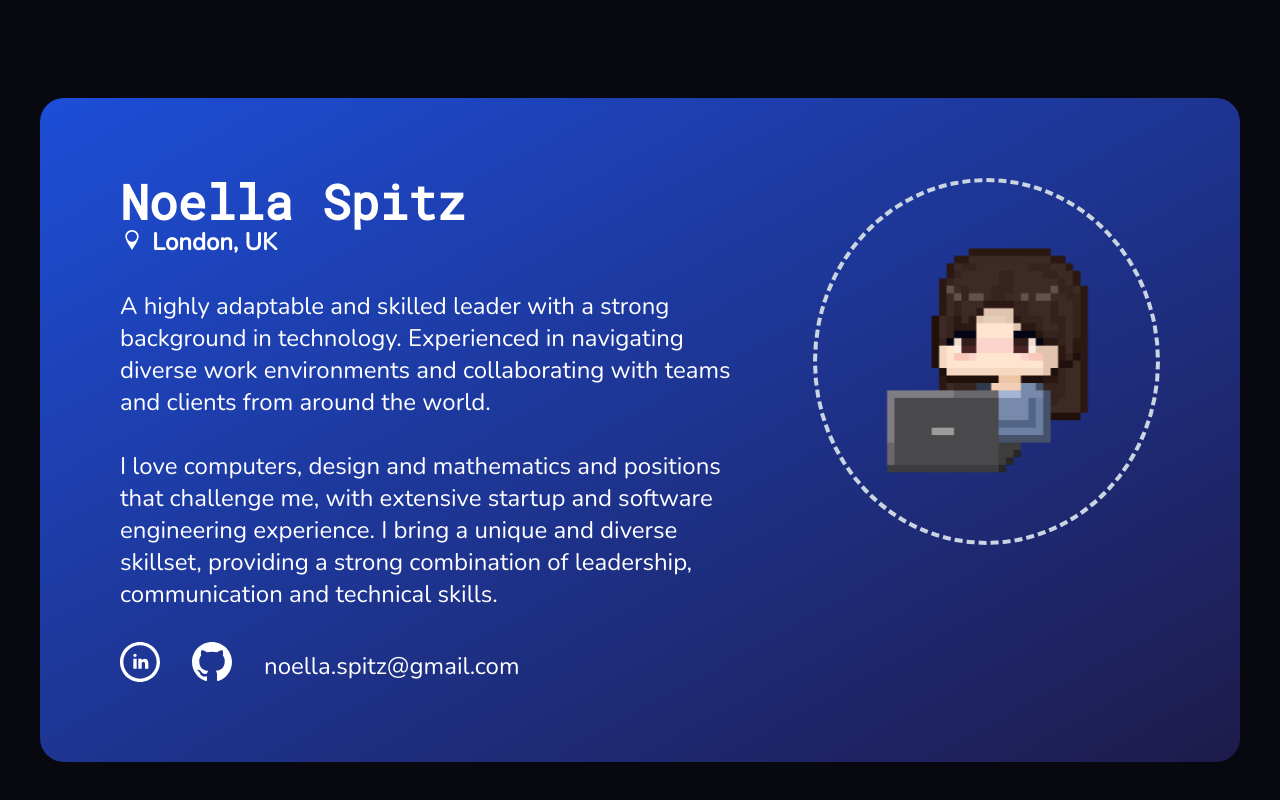
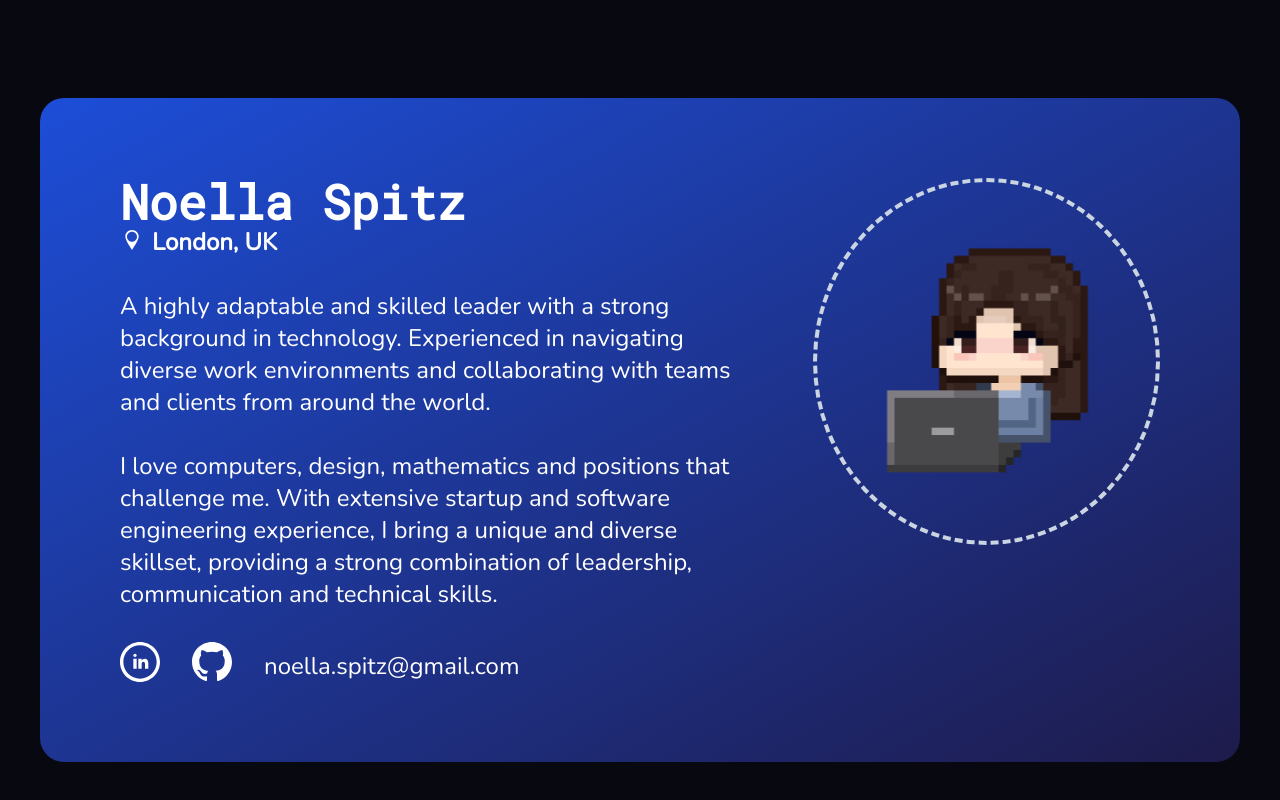
Before and after one commit to rhinoella/personal-site, a React (Vite) app: page / in a window 1280 px wide. Shown: the part 2736-3536 px from the top of the page. Built offline with nearby package versions, Linux system fonts and the light colour scheme.

Commit message:
Fix about me grammar

```diff
--- a/src/components/About.tsx
+++ b/src/components/About.tsx
@@ -30,9 +30,9 @@ export const About = () => {
             technology. Experienced in navigating diverse work environments and
             collaborating with teams and clients from around the world.
             <br></br>
-            <br></br>I love computers, design and mathematics and positions that
-            challenge me, with extensive startup and software engineering
-            experience. I bring a unique and diverse skillset, providing a
+            <br></br>I love computers, design, mathematics and positions that
+            challenge me. With extensive startup and software engineering
+            experience, I bring a unique and diverse skillset, providing a
             strong combination of leadership, communication and technical
             skills.
           </p>
```
